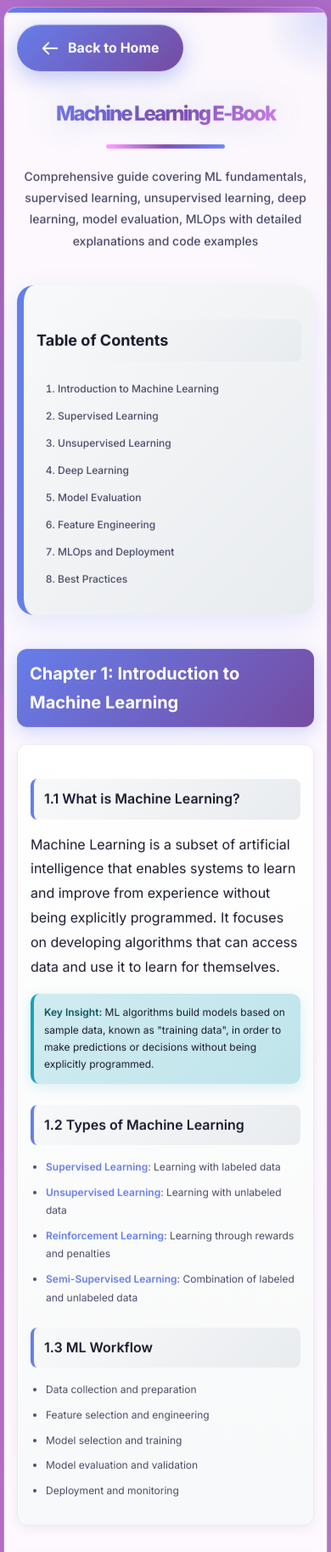
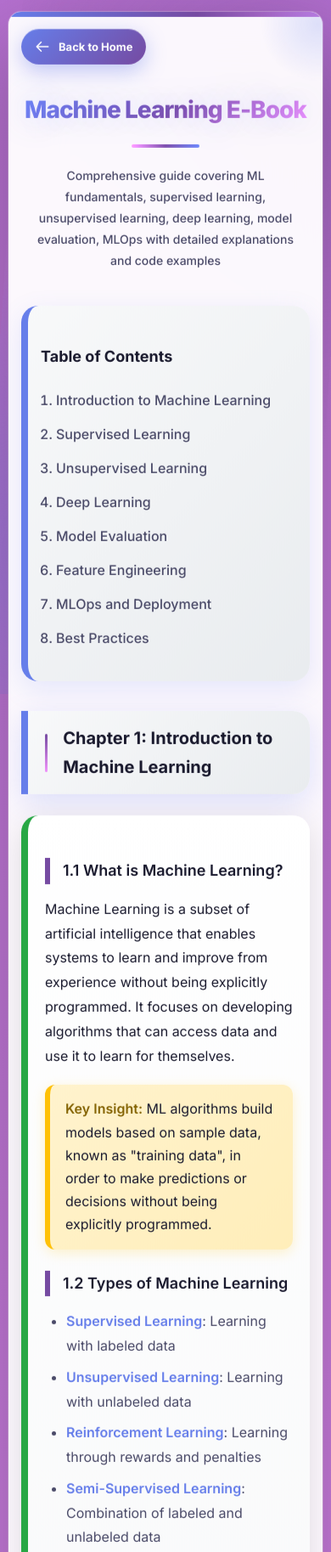
Before and after one commit to ganapatirao/Tutorials, a plain HTML site: page ebooks/ebook-machine-learning.html in a window 390 px wide. Shown: the top 1827 px of the page at 85% size. Drawn offline with Linux system fonts and the light colour scheme.

Commit message:
Update ebook design consistency and add missing chapters
- Standardize CSS design across GenAI and Machine Learning ebooks
- Add missing Docker chapters: Containers and Registry
- Add missing Kubernetes chapters: Namespaces, Monitoring, and Helm
- Update chapter numbering and TOC in Docker and Kubernetes ebooks
- All ebooks now have consistent UI design and improved concept coverage

```diff
--- a/ebooks/ebook-machine-learning.html
+++ b/ebooks/ebook-machine-learning.html
@@ -228,16 +228,20 @@
         }
 
         h2 {
-            color: white;
-            font-size: 28px;
+            color: #1a1a2e;
+            font-size: 32px;
             font-weight: 700;
-            margin-top: 40px;
-            margin-bottom: 25px;
-            padding: 18px 25px;
-            background: linear-gradient(135deg, #667eea 0%, #764ba2 100%);
-            border-radius: 12px;
-            box-shadow: 0 6px 20px rgba(102, 126, 234, 0.3);
-            animation: slideIn 0.5s ease both;
+            margin-top: 50px;
+            margin-bottom: 30px;
+            padding: 28px 35px;
+            background: linear-gradient(135deg, #f8f9fa 0%, #e9ecef 100%);
+            border-left: 8px solid #667eea;
+            border-radius: 0 20px 20px 0;
+            box-shadow: 0 10px 35px rgba(102, 126, 234, 0.2);
+            display: flex;
+            align-items: center;
+            gap: 18px;
+            animation: slideIn 0.6s ease both;
         }
 
         @keyframes slideIn {
@@ -245,59 +249,65 @@
             to { opacity: 1; transform: translateX(0); }
         }
 
+        h2::before {
+            content: '';
+            width: 5px;
+            height: 45px;
+            background: linear-gradient(180deg, #764ba2, #f093fb);
+            border-radius: 3px;
+        }
+
         h3 {
             color: #1a1a2e;
-            font-size: 20px;
+            font-size: 26px;
             font-weight: 600;
-            margin-top: 25px;
-            margin-bottom: 15px;
-            padding: 12px 20px;
-            background: linear-gradient(135deg, #f8f9fa 0%, #e9ecef 100%);
-            border-left: 4px solid #667eea;
-            border-radius: 8px;
-            animation: fadeIn 0.4s ease both;
+            margin-top: 35px;
+            margin-bottom: 20px;
+            padding-left: 25px;
+            border-left: 6px solid #764ba2;
+            animation: fadeIn 0.5s ease both;
         }
 
         .chapter {
             background: linear-gradient(to bottom, #ffffff 0%, #f8f9fa 100%);
-            padding: 25px;
-            margin: 20px 0;
-            border-radius: 12px;
-            border: 1px solid #e9ecef;
-            box-shadow: 0 4px 15px rgba(0, 0, 0, 0.06);
+            padding: 40px;
+            margin: 35px 0;
+            border-radius: 20px;
+            border-left: 8px solid #28a745;
+            box-shadow: 0 10px 40px rgba(0, 0, 0, 0.12);
             position: relative;
-            transition: all 0.3s ease;
-            animation: slideUp 0.5s ease both;
+            transition: all 0.4s cubic-bezier(0.175, 0.885, 0.32, 1.275);
+            animation: slideUp 0.6s ease both;
         }
 
         @keyframes slideUp {
-            from { opacity: 0; transform: translateY(15px); }
+            from { opacity: 0; transform: translateY(30px); }
             to { opacity: 1; transform: translateY(0); }
         }
 
         .chapter:hover {
-            transform: translateY(-2px);
-            box-shadow: 0 6px 20px rgba(0, 0, 0, 0.1);
+            transform: translateY(-5px) scale(1.01);
+            box-shadow: 0 15px 50px rgba(0, 0, 0, 0.18);
         }
 
         .code-block {
             background: linear-gradient(135deg, #1e1e1e 0%, #2d2d2d 100%);
             color: #e0e0e0;
-            padding: 20px;
-            border-radius: 10px;
+            padding: 45px;
+            border-radius: 20px;
             overflow-x: auto;
             overflow-y: auto;
             font-family: 'Fira Code', 'Consolas', 'Monaco', 'Courier New', monospace;
-            font-size: 14px;
-            margin: 20px 0;
-            line-height: 1.6;
-            border-left: 4px solid #dd0031;
-            box-shadow: 0 4px 15px rgba(0, 0, 0, 0.3);
+            font-size: 15px;
+            margin: 35px 0;
+            line-height: 1.8;
+            border-left: 8px solid #dd0031;
+            box-shadow: 0 15px 50px rgba(0, 0, 0, 0.6), inset 0 1px 0 rgba(255, 255, 255, 0.1);
             position: relative;
             word-wrap: break-word;
             white-space: pre-wrap;
             max-width: 100%;
-            animation: codeAppear 0.4s ease both;
+            animation: codeAppear 0.5s ease both;
         }
 
         @keyframes codeAppear {
@@ -310,23 +320,6 @@
             white-space: pre-wrap;
             word-wrap: break-word;
             overflow-x: auto;
-        }
-
-        .code-block code {
-            white-space: pre-wrap;
-            word-wrap: break-word;
-        }
-
-        .code-block::before {
-            content: 'CODE';
-            position: absolute;
-            top: 10px;
-            right: 12px;
-            font-size: 9px;
-            color: #888;
-            letter-spacing: 2px;
-            font-weight: 600;
-            z-index: 10;
         }
 
         .toc {
@@ -360,38 +353,38 @@
         }
 
         .important {
-            background: linear-gradient(135deg, #d1ecf1 0%, #bee5eb 100%);
-            padding: 18px 20px;
-            border-radius: 10px;
-            margin: 18px 0;
-            border-left: 4px solid #17a2b8;
-            box-shadow: 0 4px 15px rgba(23, 162, 184, 0.15);
+            background: linear-gradient(135deg, #fff3cd 0%, #ffeeba 100%);
+            padding: 20px 25px;
+            border-radius: 12px;
+            margin: 20px 0;
+            border-left: 6px solid #ffc107;
+            box-shadow: 0 4px 15px rgba(255, 193, 7, 0.2);
         }
 
         .important strong {
-            color: #0c5460;
+            color: #856404;
         }
 
         .tip {
-            background: linear-gradient(135deg, #fff3cd 0%, #ffeeba 100%);
-            padding: 18px 20px;
-            border-radius: 10px;
-            margin: 18px 0;
-            border-left: 4px solid #ffc107;
-            box-shadow: 0 4px 15px rgba(255, 193, 7, 0.15);
+            background: linear-gradient(135deg, #d1ecf1 0%, #bee5eb 100%);
+            padding: 20px 25px;
+            border-radius: 12px;
+            margin: 20px 0;
+            border-left: 6px solid #17a2b8;
+            box-shadow: 0 4px 15px rgba(23, 162, 184, 0.2);
         }
 
         .tip strong {
-            color: #856404;
+            color: #0c5460;
         }
 
         .example {
             background: linear-gradient(135deg, #e8f5e9 0%, #c8e6c9 100%);
-            padding: 18px 20px;
-            border-radius: 10px;
-            margin: 18px 0;
-            border-left: 4px solid #4caf50;
-            box-shadow: 0 4px 15px rgba(76, 175, 80, 0.15);
+            padding: 20px 25px;
+            border-radius: 12px;
+            margin: 20px 0;
+            border-left: 6px solid #4caf50;
+            box-shadow: 0 4px 15px rgba(76, 175, 80, 0.2);
         }
 
         table {
@@ -450,55 +443,157 @@
         }
 
         @media (max-width: 768px) {
-            body { padding: 12px 8px; }
-            .container { padding: 25px 20px; border-radius: 15px; }
-            h1 { font-size: 28px; padding-bottom: 20px; }
-            .subtitle { font-size: 15px; margin-bottom: 25px; }
-            h2 { font-size: 22px; padding: 15px 20px; margin-bottom: 20px; }
-            h3 { font-size: 18px; padding: 10px 15px; }
-            .chapter { padding: 20px; margin: 15px 0; }
-            .code-block { padding: 18px; font-size: 12px; overflow-x: auto; margin: 15px 0; }
-            .toc { padding: 20px; }
-            .toc h3 { font-size: 20px; }
-            .toc li { font-size: 14px; }
-            table { margin: 15px 0; overflow-x: auto; }
-            th, td { padding: 10px; font-size: 12px; }
-            .important, .tip, .example { padding: 15px; font-size: 13px; }
-            ul, ol { padding-left: 20px; }
-            li { font-size: 13px; }
+            body {
+                padding: 15px 10px;
+            }
+
+            .container {
+                padding: 30px 20px;
+                border-radius: 20px;
+            }
+
+            h1 {
+                font-size: 36px;
+                letter-spacing: -1px;
+                padding-bottom: 25px;
+            }
+
+            h1::after {
+                width: 100px;
+                height: 4px;
+            }
+
+            .subtitle {
+                font-size: 16px;
+                padding: 0 10px;
+            }
+
+            h2 {
+                font-size: 24px;
+                padding: 20px 25px;
+                margin-top: 35px;
+                margin-bottom: 20px;
+            }
+
+            h3 {
+                font-size: 20px;
+                padding-left: 20px;
+                margin-top: 25px;
+                margin-bottom: 15px;
+            }
+
+            .back-button {
+                padding: 12px 20px;
+                font-size: 14px;
+            }
+
+            .toc {
+                padding: 25px 20px;
+                margin: 30px 0;
+            }
+
+            .toc h3 {
+                font-size: 20px;
+            }
+
+            .toc ol {
+                padding-left: 20px;
+            }
+
+            .code-block {
+                padding: 25px 20px;
+                font-size: 13px;
+                margin: 25px 0;
+                overflow-x: auto;
+            }
+
+            table {
+                font-size: 14px;
+            }
+
+            th, td {
+                padding: 10px 8px;
+                font-size: 13px;
+            }
+
+            .chapter {
+                padding: 25px 20px;
+                margin: 25px 0;
+            }
+
+            .important, .tip, .example {
+                padding: 15px 20px;
+            }
         }
 
         @media (max-width: 480px) {
-            body { padding: 10px 5px; }
-            .container { padding: 20px 15px; }
-            h1 { font-size: 24px; }
-            .subtitle { font-size: 14px; }
-            h2 { font-size: 20px; padding: 12px 15px; }
-            h3 { font-size: 16px; padding: 10px 12px; }
-            .chapter { padding: 15px; margin: 12px 0; }
-            .code-block { padding: 15px; font-size: 11px; overflow-x: auto; margin: 12px 0; }
-            .toc { padding: 15px; }
-            .toc h3 { font-size: 18px; }
-            .toc li { font-size: 12px; }
-            table { margin: 12px 0; overflow-x: auto; }
-            th, td { padding: 8px; font-size: 11px; }
-            .important, .tip, .example { padding: 12px; font-size: 12px; }
-            ul, ol { padding-left: 18px; }
-            li { font-size: 12px; }
-        }
+            h1 {
+                font-size: 28px;
+                padding-bottom: 20px;
+            }
 
-        @media (max-width: 360px) {
-            body { padding: 8px 4px; }
-            .container { padding: 15px 12px; }
-            h1 { font-size: 22px; }
-            h2 { font-size: 18px; padding: 10px 12px; }
-            h3 { font-size: 15px; padding: 8px 10px; }
-            .chapter { padding: 12px; margin: 10px 0; }
-            .code-block { padding: 12px; font-size: 10px; overflow-x: auto; margin: 10px 0; }
-            .toc { padding: 12px; }
-            .toc h3 { font-size: 16px; }
-            th, td { padding: 6px; font-size: 10px; }
-            .important, .tip, .example { padding: 10px; font-size: 11px; }
+            h1::after {
+                width: 80px;
+            }
+
+            .subtitle {
+                font-size: 14px;
+            }
+
+            h2 {
+                font-size: 20px;
+                padding: 15px 20px;
+            }
+
+            h3 {
+                font-size: 18px;
+                padding-left: 15px;
+            }
+
+            .back-button {
+                padding: 10px 16px;
+                font-size: 13px;
+            }
+
+            .back-button svg {
+                width: 18px;
+                height: 18px;
+            }
+
+            .container {
+                padding: 20px 15px;
+                border-radius: 15px;
+            }
+
+            .code-block {
+                padding: 20px 15px;
+                font-size: 12px;
+            }
+
+            table {
+                font-size: 12px;
+            }
+
+            th, td {
+                padding: 8px 6px;
+                font-size: 11px;
+            }
+
+            .toc {
+                padding: 20px 15px;
+            }
+
+            .toc h3 {
+                font-size: 18px;
+            }
+
+            .toc ol {
+                padding-left: 18px;
+            }
+
+            .important, .tip, .example {
+                padding: 15px 18px;
+            }
         }
 </style>
 </head>
```
Also changed, not shown: ebooks/ebook-docker.html (+17 -19 lines), ebooks/ebook-genai.html (+211 -116 lines), ebooks/ebook-kubernetes.html (+1 -1 lines).
